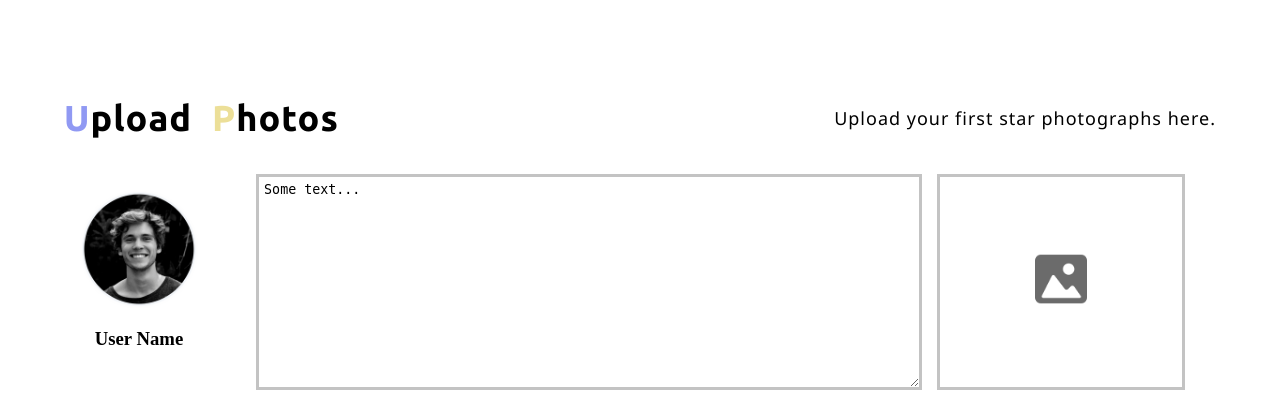
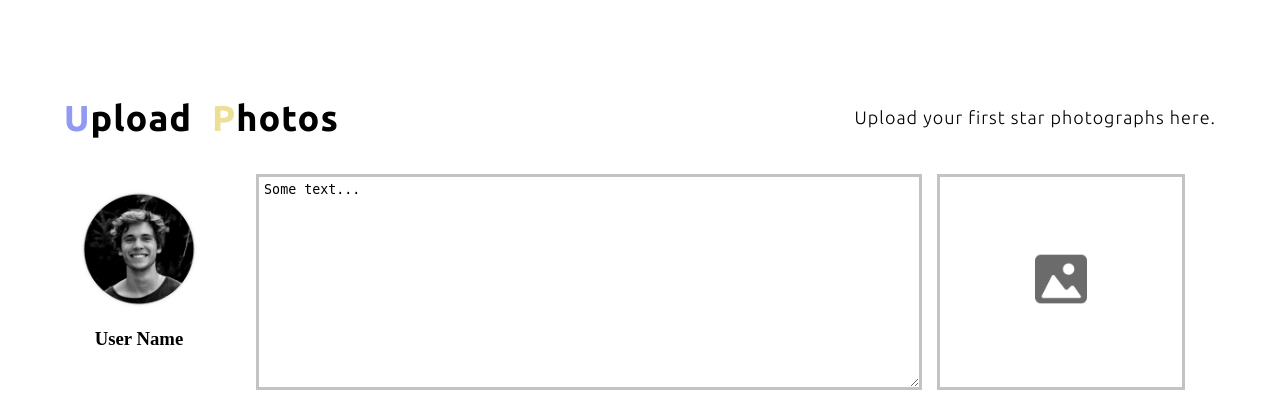
Before and after one commit to Ingemar28/final_project, a PHP site: page / in a window 1280 px wide. Shown: the part 1997-2390 px from the top of the page. Run offline with PHP 8.4, Linux system fonts and the light colour scheme.

Commit message:
upload photo p

```diff
--- a/css/style.css
+++ b/css/style.css
@@ -428,7 +428,7 @@ header {
 }
 
 #upload-photos p {
-	font-family: var(--button-font);
+	font-family: var(--stargo-font);
     font-size: 18px;
     letter-spacing: 1px;
     position: absolute;
```
